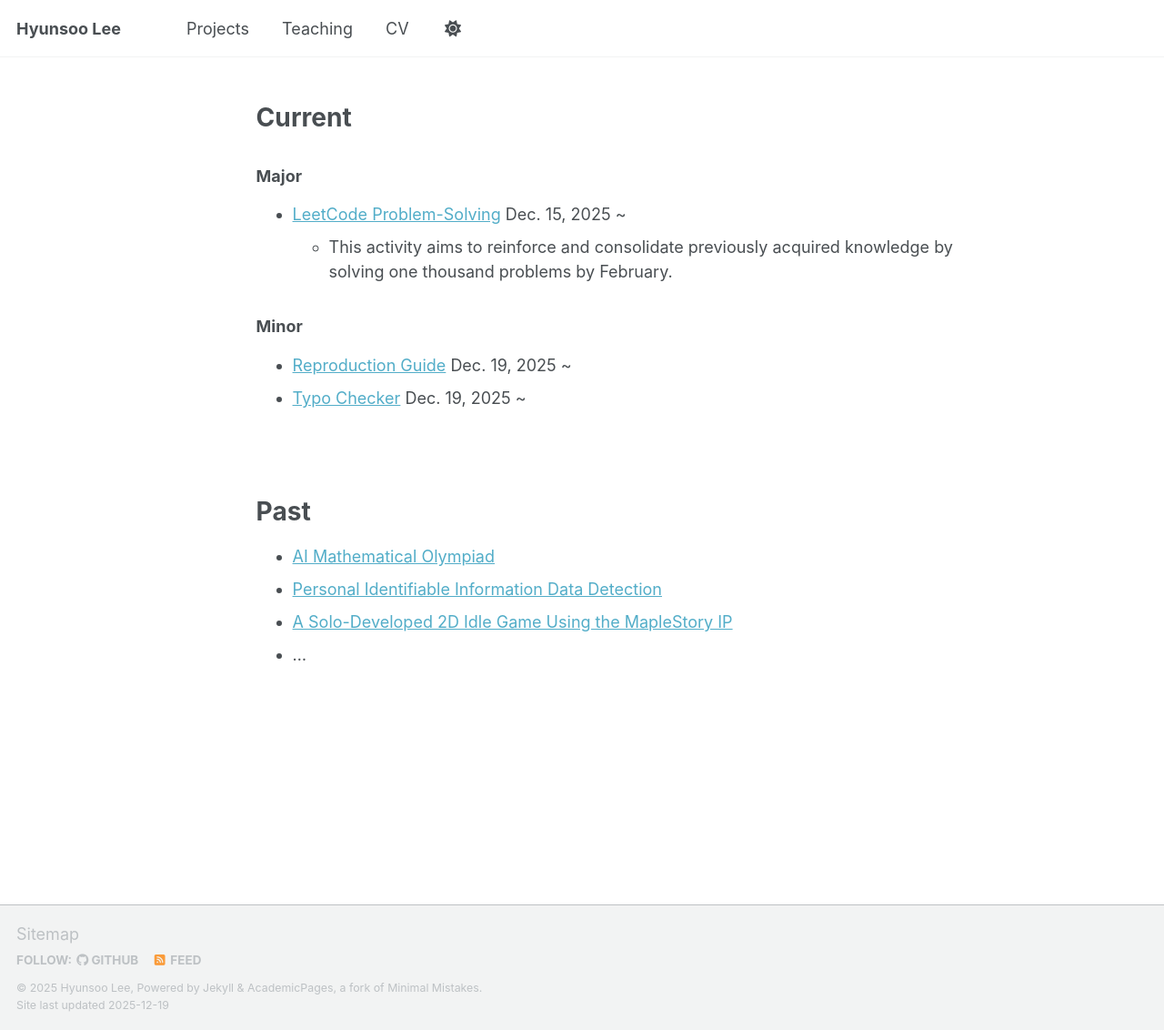
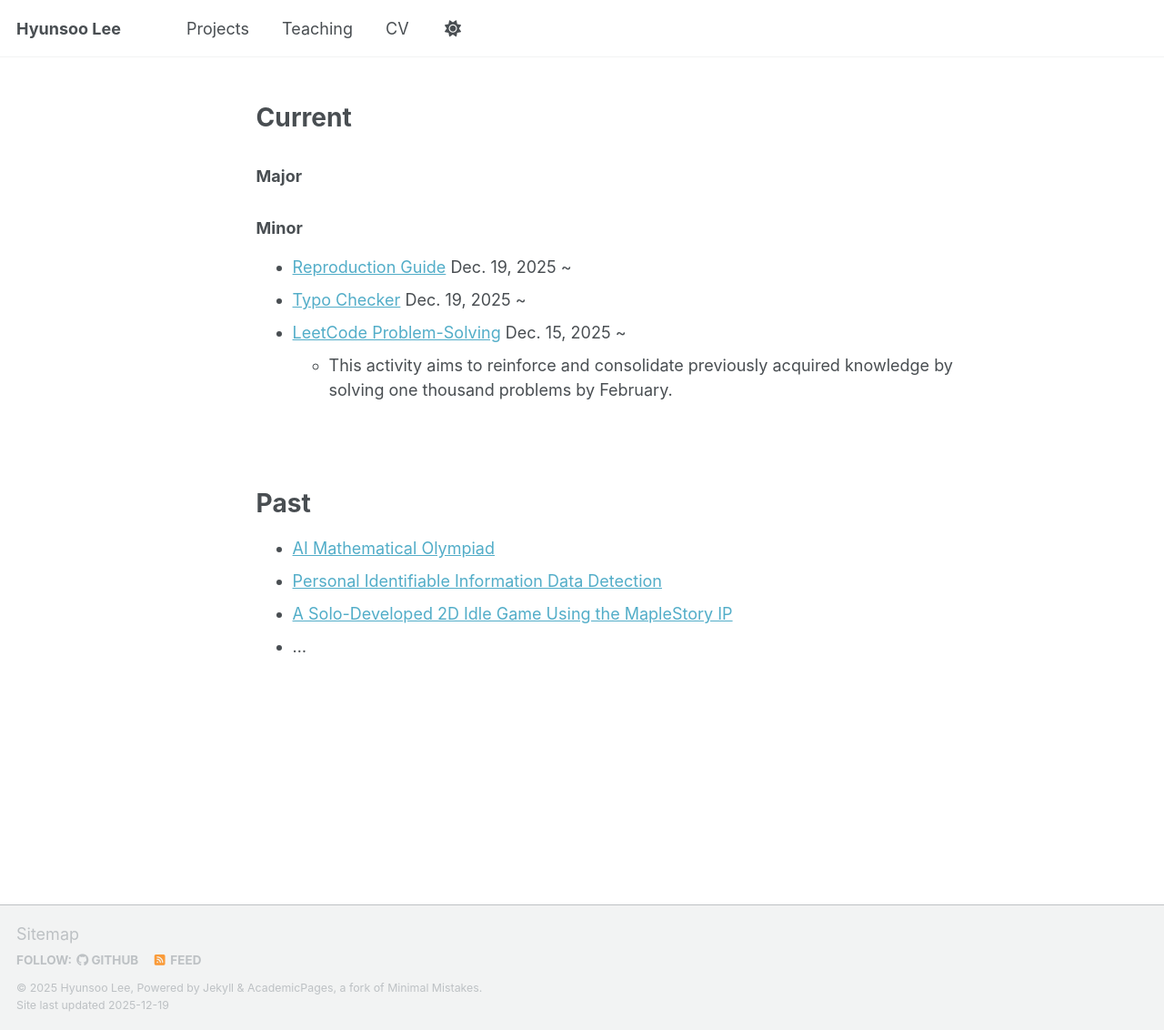
Before and after one commit to ahyunsoo3/ahyunsoo3.github.io, a Jekyll site: the page built from _pages/projects.md, in a window 1280 px wide and 1132 px high. Shown: the whole window at 91% size. Built offline with Jekyll 4.4.1, drawn with Linux system fonts in a browser that asks for light colours; a script that is not in the unit is left out.

```diff
--- a/_pages/projects.md
+++ b/_pages/projects.md
@@ -15,12 +15,14 @@ Looking back, I’ve always disliked repetitive and redundant tasks, which led m
 Current
 ======
 ### Major
-- [LeetCode Problem-Solving](https://leetcode.com/u/ahyunsoo2/) Dec. 15, 2025 ~
-  - This activity aims to reinforce and consolidate previously acquired knowledge by solving one thousand problems by February.
+
 
 ### Minor
 - [Reproduction Guide](https://github.com/ahyunsoo3/RepdGuide) Dec. 19, 2025 ~
 - [Typo Checker](https://github.com/ahyunsoo3/TypoCheker) Dec. 19, 2025 ~
+- [LeetCode Problem-Solving](https://leetcode.com/u/ahyunsoo2/) Dec. 15, 2025 ~
+  - This activity aims to reinforce and consolidate previously acquired knowledge by solving one thousand problems by February.
+
 
 <br><br>
 
```
